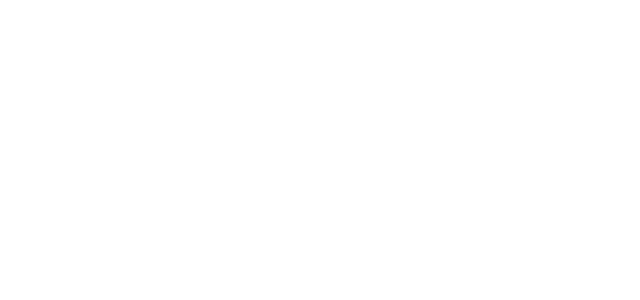
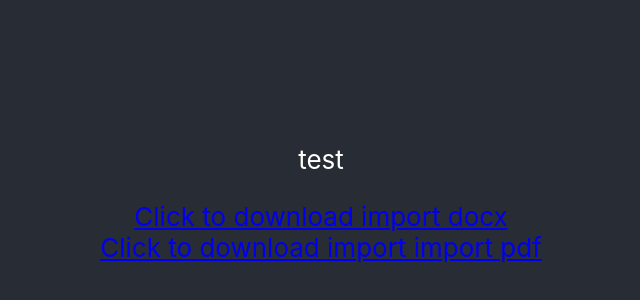
Before and after one commit to Evymendes/favela-parque, a React (Create React App) app: page /site-favela in a window 1280 px wide. Before the commit this address had no page. Shown: the part 210-510 px from the top of the page, without its empty margins (319-959 px from the left). Built offline with nearby package versions, Linux system fonts and the light colour scheme.

Commit message:
Feature start route

```diff
--- a/src/App.js
+++ b/src/App.js
@@ -6,7 +6,16 @@ import Routes from "./routes/routes";
 function App() {
 
   return (
-    <Routes />
+    <div className="App">
+      <header className="App-header">
+        <p>
+          test
+        </p>
+
+        <a href={filedocx} download>Click to download import docx</a>
+        <a href={filepdf} download>Click to download import import pdf</a>
+      </header>
+    </div>
   );
 }
 
```
